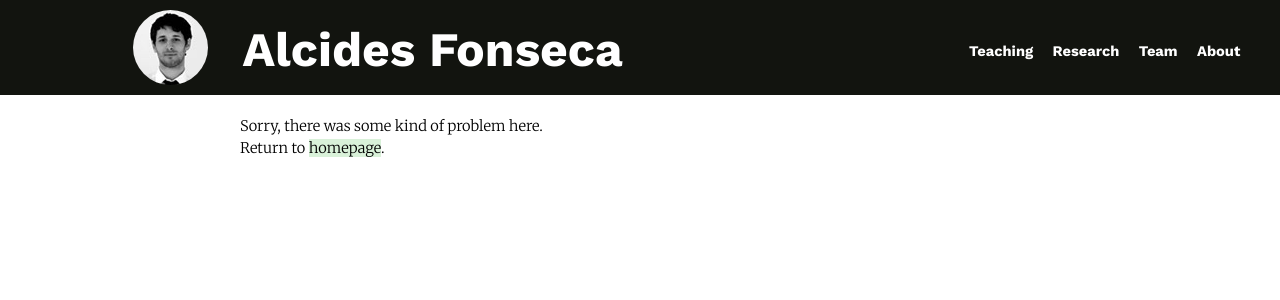
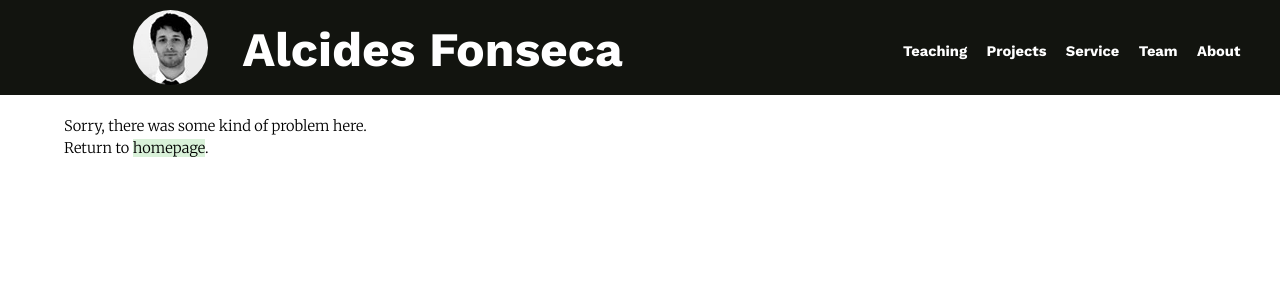
Before and after one commit to alcides/alcides-bliki, a Django app: template wiki/templates/500.html in a window 1280 px wide. Shown: the top 300 px of the page. Run offline with Django 3.2, Linux system fonts and the light colour scheme; the template is opened without the code that fills it, so the values that code supplies are empty; parts of the project's set-up code (start-up, migrations or seed data) failed here and were passed over.

Commit message:
Design changes

```diff
--- a/public/media/css/alcides-bliki.css
+++ b/public/media/css/alcides-bliki.css
@@ -17,6 +17,18 @@ a.hidden {
 
 @import url('https://fonts.googleapis.com/css?family=Merriweather:300|Work+Sans:700,800');
 
+
+code, pre {
+	margin: 0;
+	padding: 0;
+}
+
+pre {
+	border-top: solid #CCC 1px;
+	border-bottom: solid #CCC 1px;
+	background-color: white;
+	margin-bottom: 20px;
+}
 
 
 body {
@@ -118,7 +130,8 @@ ul {
 }
 
 .wrap {
-	max-width: 800px;
+	max-width: 90%;
+	min-width: 150px;
 	margin: auto;
 }
 
--- a/templates/base.html
+++ b/templates/base.html
@@ -39,7 +39,8 @@
 				 <ul class="links">
    				   <li><a href="/about/" rel="me">About</a></li>
    				   <li><a href="/research/team/">Team</a></li>
-   				   <li><a href="/research/" rel="me">Research</a></li>
+   				   <li><a href="/research/service/" rel="me">Service</a></li>
+   				   <li><a href="/research/projects/" rel="me">Projects</a></li>
    				   <li><a href="/teaching/" rel="me">Teaching</a></li>
    </ul>
 				<div style="display:none">
```
Also changed, not shown: public/media/images/paper.png (added), public/media/images/service.png (added).
